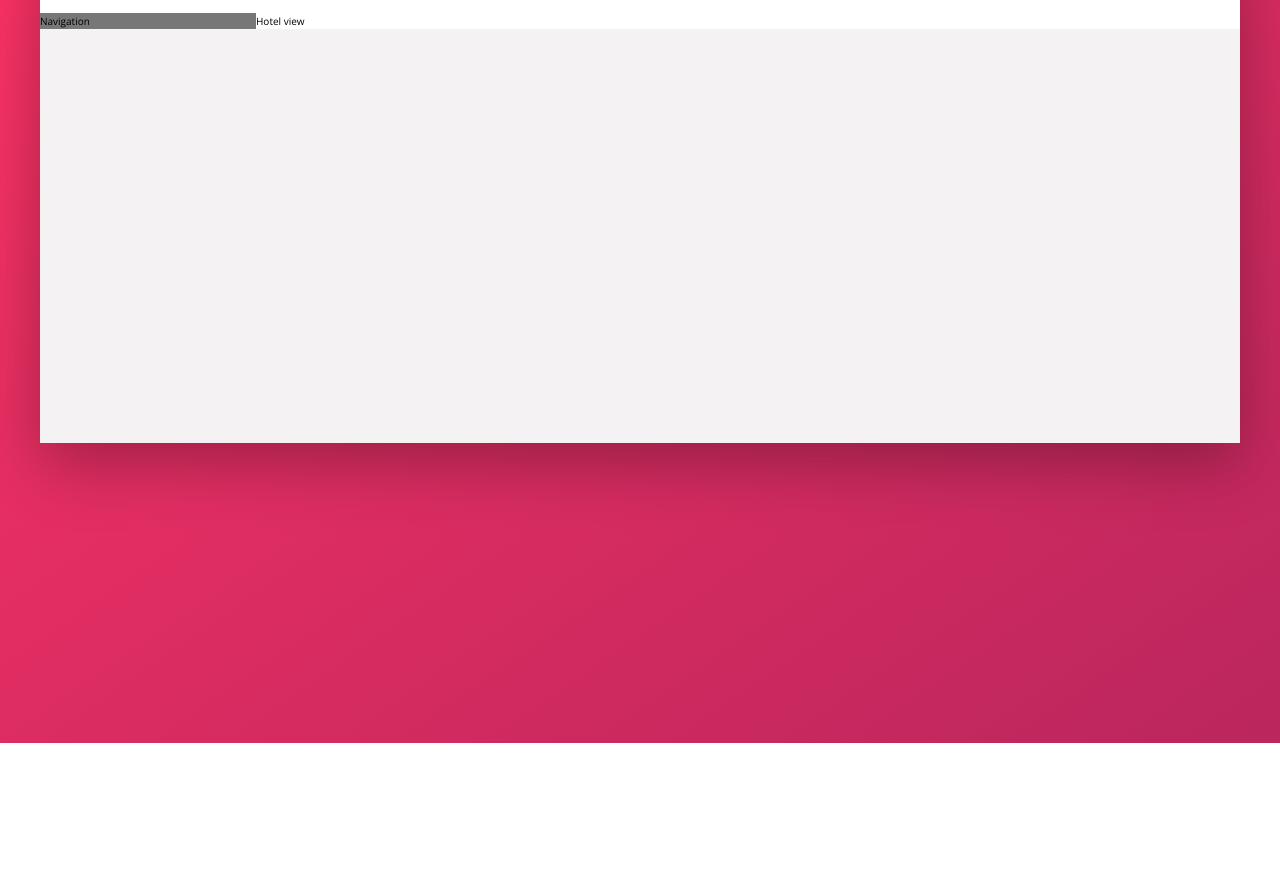
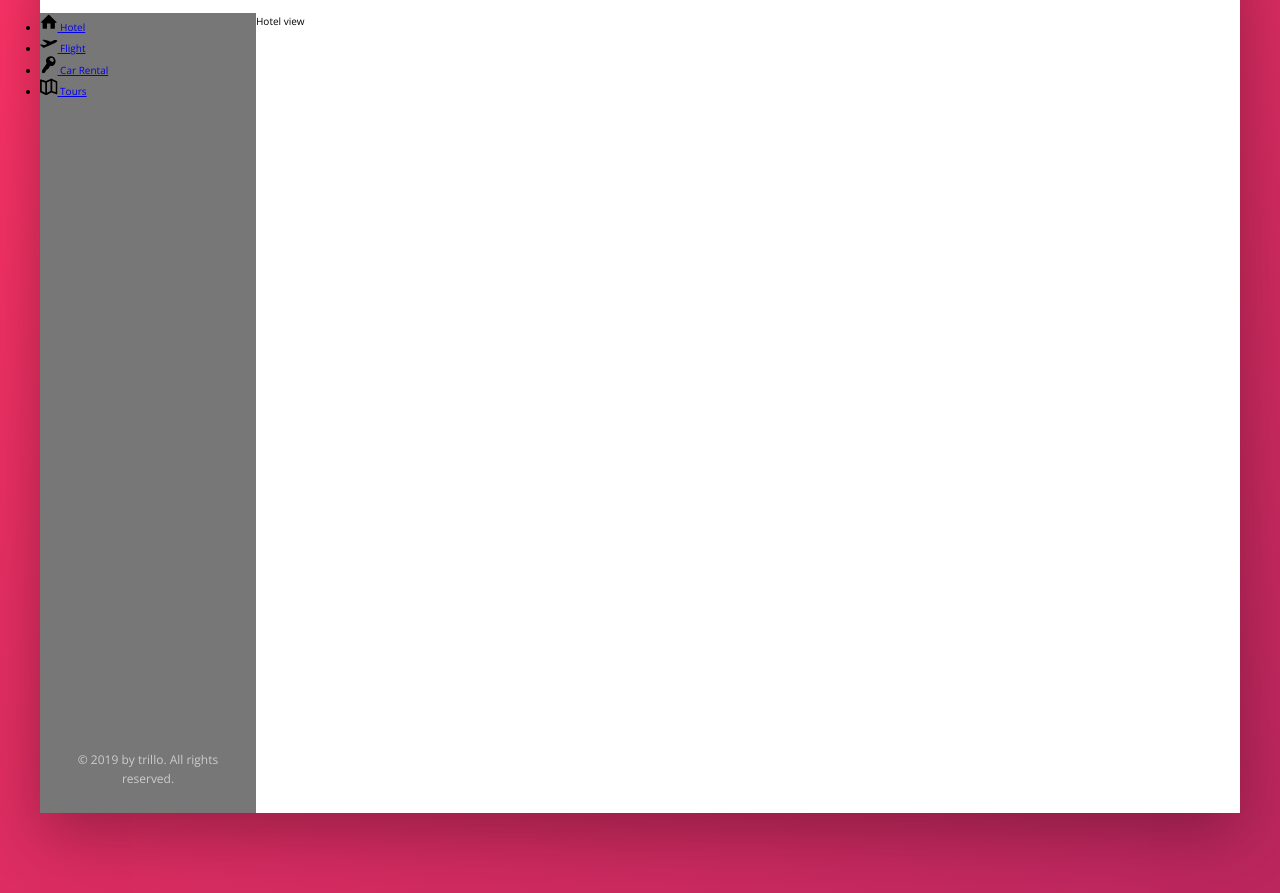
Before and after one commit to GeorgeMitsikaris/CSS3-Flexbox-Tutorial, a website: page index.html in a window 1280 px wide. Shown: the part 137-1030 px from the top of the page. Before the commit the page ends 880 px from the top, so only its background shows below. Drawn offline with nearby package versions, Linux system fonts and the light colour scheme.

Commit message:
Building the navigation part 1

```diff
--- a/index.html
+++ b/index.html
@@ -43,7 +43,43 @@
             </header>
             <div class="content">
                 <nav class="sidebar">
-                    Navigation
+                    <ul class="side-nav">
+                        <li class="side-nav__item">
+                            <a href="#" class="side-nav__lin">
+                                <svg class="side-nav__icon">
+                                    <use xlink:href="img/sprite.svg#icon-home"></use>
+                                </svg>
+                                <span>Hotel</span>
+                            </a>
+                        </li>
+                        <li class="side-nav__item">
+                            <a href="#" class="side-nav__lin">
+                                <svg class="side-nav__icon">
+                                    <use xlink:href="img/sprite.svg#icon-aircraft-take-off"></use>
+                                </svg>
+                                <span>Flight</span>
+                            </a>
+                        </li>
+                        <li class="side-nav__item">
+                            <a href="#" class="side-nav__lin">
+                                <svg class="side-nav__icon">
+                                    <use xlink:href="img/sprite.svg#icon-key"></use>
+                                </svg>
+                                <span>Car Rental</span>
+                            </a>
+                        </li>
+                        <li class="side-nav__item">
+                            <a href="#" class="side-nav__lin">
+                                <svg class="side-nav__icon">
+                                    <use xlink:href="img/sprite.svg#icon-map"></use>
+                                </svg>
+                                <span>Tours</span>
+                            </a>
+                        </li>
+                    </ul>
+                    <div class="legal">
+                        &copy; 2019 by trillo. All rights reserved.
+                    </div>
                 </nav>
                 <main class="hotel-view">
                     Hotel view
--- a/sass/_components.scss
+++ b/sass/_components.scss
@@ -111,3 +111,27 @@
         margin-right: 1rem;
     }
 }
+
+/////////////////////////////////////////////////////////////
+// SIDE NAVIGATION
+.side-nav{
+    &__item{
+
+    }
+
+    &__link{
+
+    }
+
+    &__icon{
+        width: 1.75rem;
+        height: 1.75rem;
+    }
+}
+
+.legal{
+    font-size: 1.2rem;
+    color: var(--color-grey-light-4);
+    text-align: center;
+    padding: 2.5rem;
+}
--- a/sass/_layout.scss
+++ b/sass/_layout.scss
@@ -25,9 +25,13 @@
 .sidebar{
     background-color: var(--color-grey-dark-2);
     flex: 0 0 18%;
+    display: flex;
+    flex-direction: column;
+    justify-content: space-between;
 }
 
 .hotel-view {
     background-color: #fff;
     flex: 1;
+    height: 80rem;
 }
```
Also changed, not shown: css/style.css.
